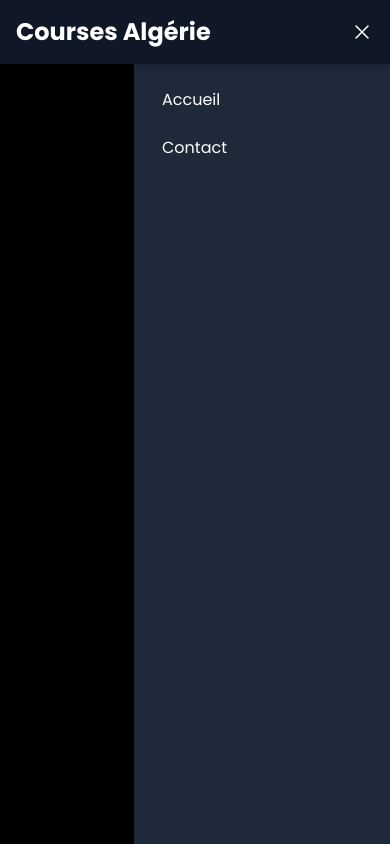
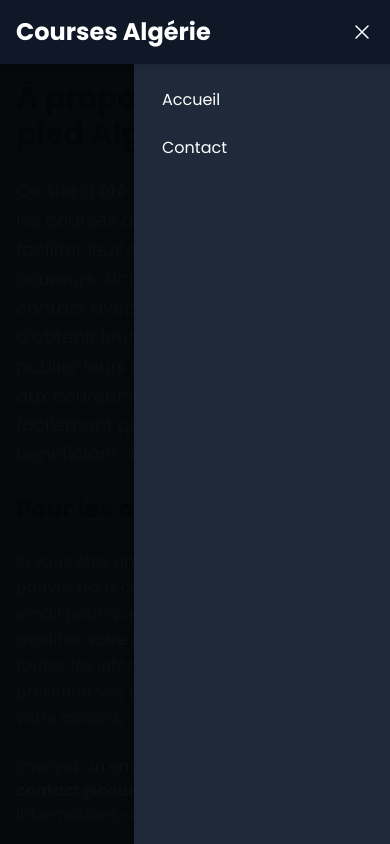
Before and after one commit to KadMohamedAli/run_algeria, a Next.js app: page /info in a window 390 px wide. Both pictures are taken after a click on the button 362 px from the left and 32 px from the top of the page. Shown: the top 844 px of the page. Built offline with nearby package versions, Linux system fonts and the light colour scheme.

Commit message:
corrected side bar backdrop color, so it's darker now instead of totaly black

```diff
--- a/src/components/Navbar.jsx
+++ b/src/components/Navbar.jsx
@@ -51,7 +51,7 @@ export default function Navbar() {
 
       {/* Mobile sidebar */}
       <div
-        className={`fixed top-0 right-0 h-full w-64 bg-gray-800 shadow-lg transform transition-transform duration-600 ease-in-out z-200 ${
+        className={`fixed top-0 right-0 h-full w-64 bg-gray-800 shadow-lg transform transition-transform duration-400 ease-in-out z-200 ${
           isOpen ? "translate-x-0" : "translate-x-full"
         }`}
       >
@@ -88,7 +88,7 @@ export default function Navbar() {
       {/* Overlay for sidebar */}
       {isOpen && (
         <div
-          className="fixed inset-0 bg-black bg-opacity-50 z-30"
+          className="fixed inset-0 bg-black/80 z-51"
           onClick={() => setIsOpen(false)}
         ></div>
       )}
```
